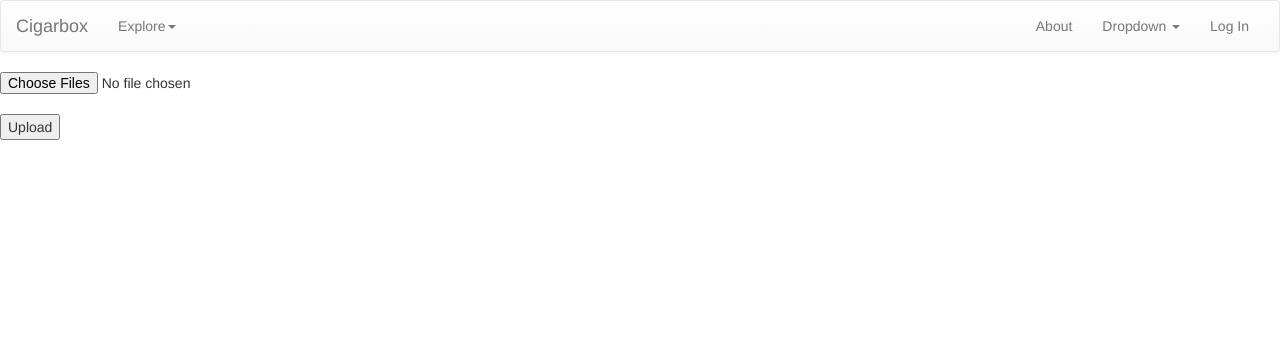
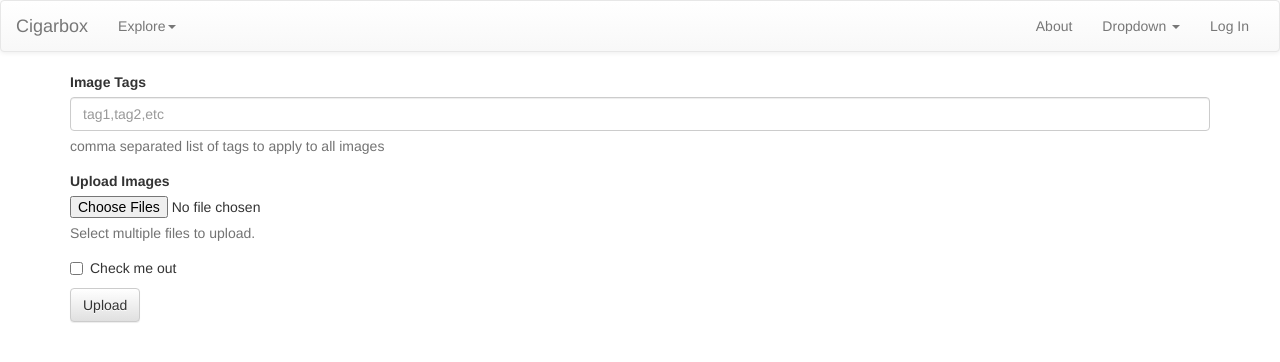
Before and after one commit to n8foo/cigarbox, a Flask app: page /upload in a window 1280 px wide. Shown: the top 362 px of the page. Run offline with Flask 2, Linux system fonts and the light colour scheme; some libraries are stand-ins or nearby versions.

Commit message:
bootstrap-ify the upload form

```diff
--- a/templates/upload.html
+++ b/templates/upload.html
@@ -1,10 +1,24 @@
 {% extends "layout.html" %}
 {% block body %}
-      <div>
+<div class="container">
 
-      <form action="http://127.0.0.1:5001/api/upload" method="post" enctype="multipart/form-data">
-        <input type="file" multiple="" name="file[]" class="span3" /><br />
-        <input type="submit" value="Upload"  class="span2">
-      </form>
-      </div>
+<form action="http://127.0.0.1:5001/api/upload" method="post" enctype="multipart/form-data">
+  <div class="form-group">
+    <label for="InputTags">Image Tags</label>
+    <input type="text" class="form-control" id="InputTags" placeholder="tag1,tag2,etc">
+    <p class="help-block">comma separated list of tags to apply to all images</p>
+  </div>
+  <div class="form-group">
+    <label for="InputFile">Upload Images</label>
+    <input type="file" multiple="" name="files" id="InputFile">
+    <p class="help-block">Select multiple files to upload.</p>
+  </div>
+  <div class="checkbox">
+    <label>
+      <input type="checkbox"> Check me out
+    </label>
+  </div>
+  <button type="submit" class="btn btn-default">Upload</button>
+</form>
+
 {% endblock %}
```
